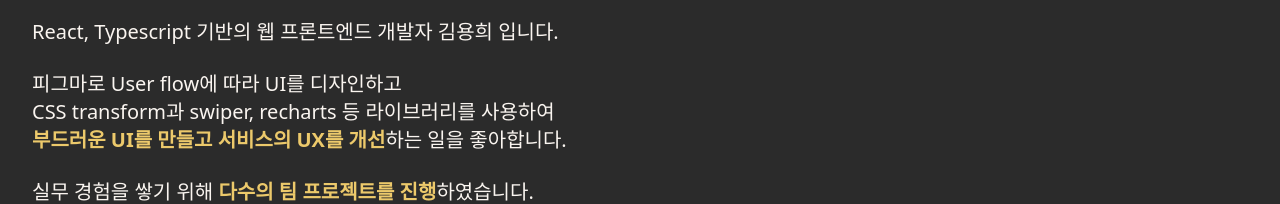
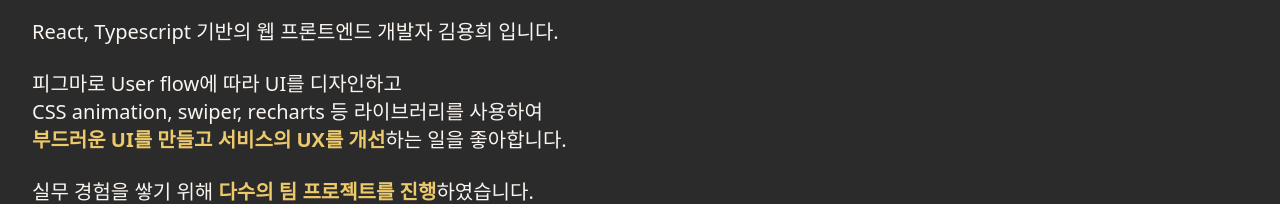
Before and after one commit to kyhui1115/portfolio, a React (Create React App) app: page / in a window 1280 px wide. Shown: the part 450-654 px from the top of the page. Built offline with nearby package versions, Linux system fonts and the light colour scheme.

Commit message:
chore: about me 문구 수정

```diff
--- a/src/components/aboutMe/Introduce.tsx
+++ b/src/components/aboutMe/Introduce.tsx
@@ -19,7 +19,7 @@ const contentList = [
       <>
         피그마로 User flow에 따라 UI를 디자인하고
         <br />
-        CSS transform과 swiper, recharts 등 라이브러리를 사용하여
+        CSS animation, swiper, recharts 등 라이브러리를 사용하여
         <br />
         <span className="font-bold text-yellow-100">
           부드러운 UI를 만들고 서비스의 UX를 개선
```
